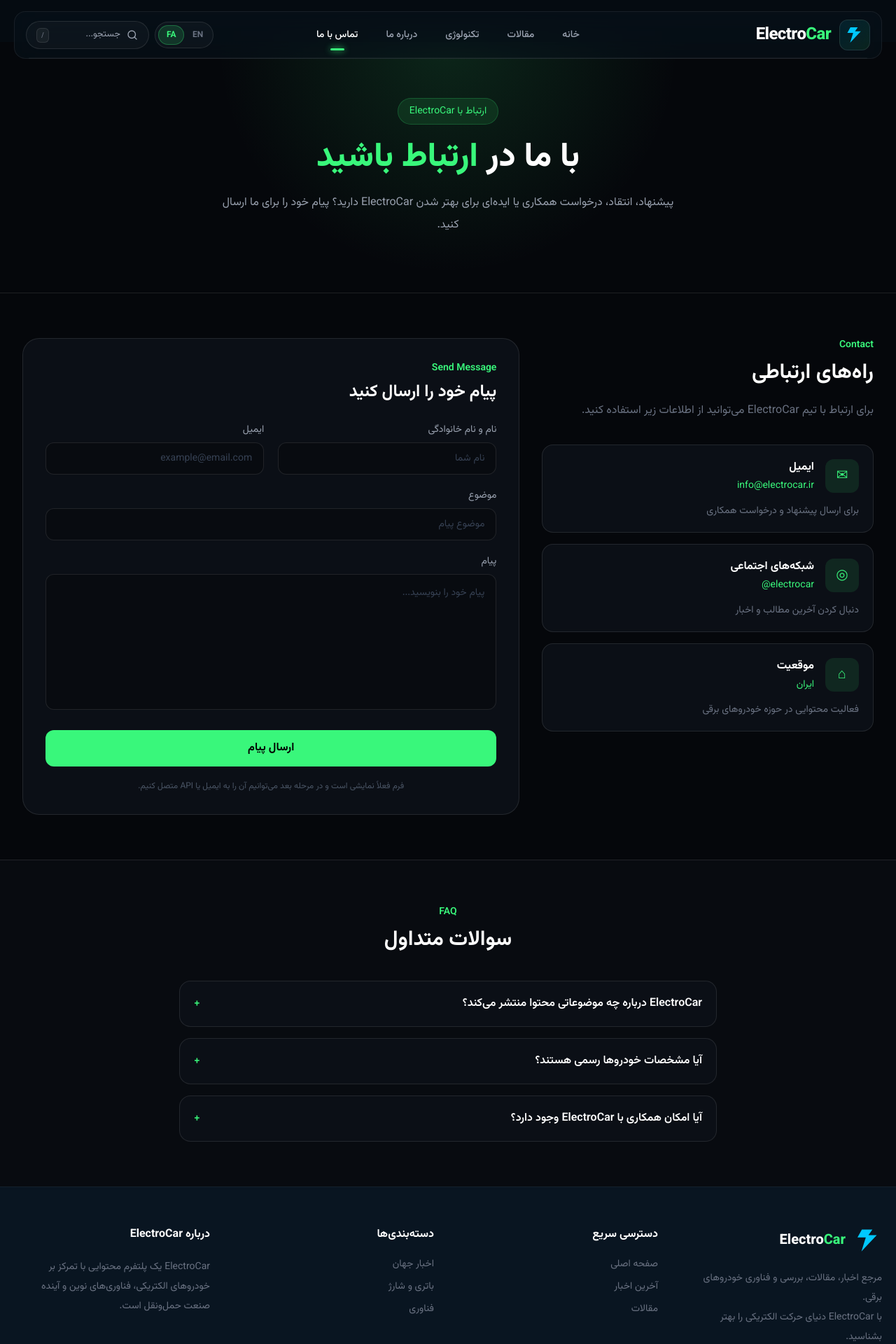
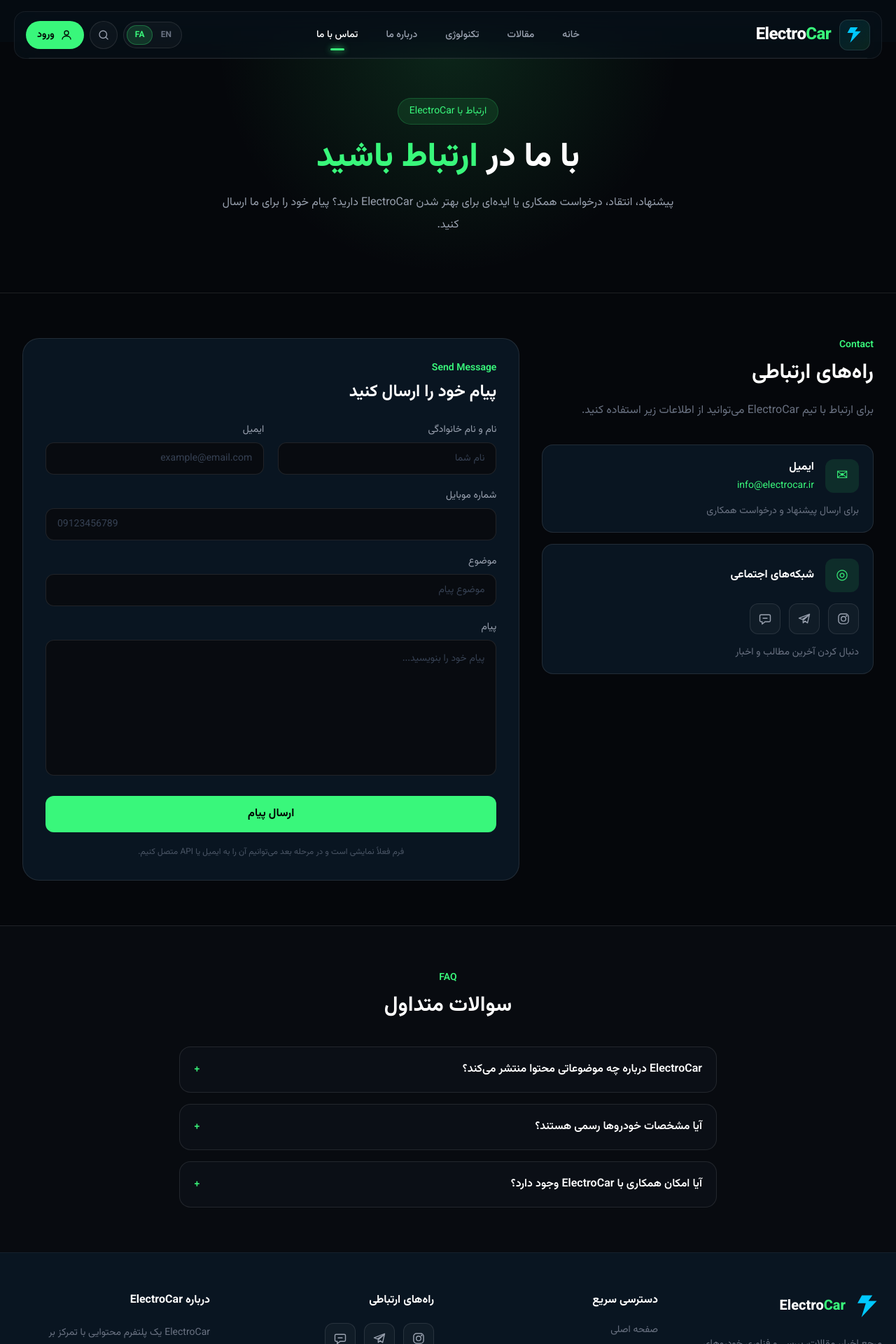
Before and after one commit to CodeNestX/Electrocar, a Next.js app: page /contact in a window 1280 px wide. Shown: the top 1920 px of the page at 70% size. Built offline with nearby package versions, Linux system fonts and the light colour scheme.

Commit message:
Update website

```diff
--- a/components/ContactContent.tsx
+++ b/components/ContactContent.tsx
@@ -3,6 +3,72 @@
 import Header from "@/components/Header";
 import Footer from "@/components/Footer";
 import { useLanguage } from "@/context/LanguageContext";
+
+// TODO: put your real account links here
+const socialLinks = [
+  { key: "instagram", href: "https://instagram.com/", label: "Instagram" },
+  { key: "telegram", href: "https://t.me/", label: "Telegram" },
+  { key: "bale", href: "https://ble.ir/", label: "Bale" },
+] as const;
+
+function SocialIcon({ name }: { name: (typeof socialLinks)[number]["key"] }) {
+  const common = {
+    className: "h-5 w-5",
+    viewBox: "0 0 24 24",
+    fill: "none",
+    stroke: "currentColor",
+    strokeWidth: 1.7,
+    strokeLinecap: "round" as const,
+    strokeLinejoin: "round" as const,
+    "aria-hidden": true,
+  };
+
+  if (name === "instagram") {
+    return (
+      <svg {...common}>
+        <rect x="3.5" y="3.5" width="17" height="17" rx="5" />
+        <circle cx="12" cy="12" r="4" />
+        <circle cx="17.2" cy="6.8" r="0.6" fill="currentColor" />
+      </svg>
+    );
+  }
+
+  if (name === "telegram") {
+    return (
+      <svg {...common}>
+        <path d="M21 4 3 11l5.5 2L19 6.5 10 14.5V19l3-3.2 4.5 3.2L21 4Z" />
+      </svg>
+    );
+  }
+
+  // Bale: chat bubble
+  return (
+    <svg {...common}>
+      <path d="M5 5h14a2 2 0 0 1 2 2v8a2 2 0 0 1-2 2h-7l-5 4v-4H5a2 2 0 0 1-2-2V7a2 2 0 0 1 2-2Z" />
+      <path d="M8.5 11h7" />
+    </svg>
+  );
+}
+
+function SocialIconRow({ className = "" }: { className?: string }) {
+  return (
+    <div className={`flex items-center gap-3 ${className}`}>
+      {socialLinks.map((item) => (
+        <a
+          key={item.key}
+          href={item.href}
+          target="_blank"
+          rel="noopener noreferrer"
+          aria-label={item.label}
+          title={item.label}
+          className="flex h-11 w-11 items-center justify-center rounded-xl border border-white/10 bg-white/[0.03] text-gray-400 transition duration-200 hover:-translate-y-0.5 hover:border-[#39f77b]/50 hover:bg-[#39f77b]/10 hover:text-[#39f77b] hover:shadow-[0_8px_24px_-8px_rgba(57,247,123,0.5)]"
+        >
+          <SocialIcon name={item.key} />
+        </a>
+      ))}
+    </div>
+  );
+}
 
 const contactItems = {
   fa: [
@@ -15,14 +81,8 @@
     {
       icon: "◎",
       title: "شبکه‌های اجتماعی",
-      value: "@electrocar",
+      value: "",
       description: "دنبال کردن آخرین مطالب و اخبار",
-    },
-    {
-      icon: "⌂",
-      title: "موقعیت",
-      value: "ایران",
-      description: "فعالیت محتوایی در حوزه خودروهای برقی",
     },
   ],
   en: [
@@ -35,14 +95,8 @@
     {
       icon: "◎",
       title: "Social media",
-      value: "@electrocar",
+      value: "",
       description: "Follow the latest content and news",
-    },
-    {
-      icon: "⌂",
-      title: "Location",
-      value: "Iran",
-      description: "Content activity in the field of electric cars",
     },
   ],
 };
@@ -91,6 +145,8 @@
     name: "نام و نام خانوادگی",
     namePh: "نام شما",
     email: "ایمیل",
+    phone: "شماره موبایل",
+    phonePh: "09123456789",
     subject: "موضوع",
     subjectPh: "موضوع پیام",
     message: "پیام",
@@ -112,6 +168,8 @@
     name: "Full name",
     namePh: "Your name",
     email: "Email",
+    phone: "Mobile number",
+    phonePh: "e.g. +98 912 345 6789",
     subject: "Subject",
     subjectPh: "Message subject",
     message: "Message",
@@ -175,7 +233,7 @@
                 {contactItems[language].map((item) => (
                   <div
                     key={item.icon}
-                    className="rounded-2xl border border-white/10 bg-[#0b0f16] p-5"
+                    className="rounded-2xl border border-white/10 bg-[#091521] p-5"
                   >
                     <div className="flex items-center gap-4">
                       <div className="flex h-12 w-12 shrink-0 items-center justify-center rounded-xl bg-[#39f77b]/10 text-xl text-[#39f77b]">
@@ -186,11 +244,15 @@
                         <h3 className="font-bold">{item.title}</h3>
 
                         {/* bdi keeps "@handle" and emails from being reordered inside RTL text */}
-                        <p className="mt-1 text-sm text-[#39f77b]">
-                          <bdi>{item.value}</bdi>
-                        </p>
+                        {item.value && (
+                          <p className="mt-1 text-sm text-[#39f77b]">
+                            <bdi>{item.value}</bdi>
+                          </p>
+                        )}
                       </div>
                     </div>
+
+                    {!item.value && <SocialIconRow className="mt-4" />}
 
                     <p className="mt-4 text-sm text-gray-500">
                       {item.description}
@@ -201,7 +263,7 @@
             </div>
 
             {/* Form */}
-            <div className="rounded-3xl border border-white/10 bg-[#0b0f16] p-6 sm:p-8">
+            <div className="rounded-3xl border border-white/10 bg-[#091521] p-6 sm:p-8">
               <div className="mb-7">
                 <p className="text-sm font-semibold text-[#39f77b]">
                   Send Message
@@ -237,6 +299,21 @@
                       className={inputClass}
                     />
                   </div>
+                </div>
+
+                <div>
+                  <label className="mb-2 block text-sm text-gray-400">
+                    {t.phone}
+                  </label>
+
+                  <input
+                    type="tel"
+                    dir="ltr"
+                    inputMode="tel"
+                    autoComplete="tel"
+                    placeholder={t.phonePh}
+                    className={`${inputClass} text-start`}
+                  />
                 </div>
 
                 <div>
--- a/components/Footer.tsx
+++ b/components/Footer.tsx
@@ -2,6 +2,52 @@
 
 import Link from "next/link";
 import { useLanguage } from "@/context/LanguageContext";
+
+// TODO: put your real account links here
+const socialLinks = [
+  { key: "instagram", href: "https://instagram.com/", label: "Instagram" },
+  { key: "telegram", href: "https://t.me/", label: "Telegram" },
+  { key: "bale", href: "https://ble.ir/", label: "Bale" },
+] as const;
+
+function SocialIcon({ name }: { name: (typeof socialLinks)[number]["key"] }) {
+  const common = {
+    className: "h-5 w-5",
+    viewBox: "0 0 24 24",
+    fill: "none",
+    stroke: "currentColor",
+    strokeWidth: 1.7,
+    strokeLinecap: "round" as const,
+    strokeLinejoin: "round" as const,
+    "aria-hidden": true,
+  };
+
+  if (name === "instagram") {
+    return (
+      <svg {...common}>
+        <rect x="3.5" y="3.5" width="17" height="17" rx="5" />
+        <circle cx="12" cy="12" r="4" />
+        <circle cx="17.2" cy="6.8" r="0.6" fill="currentColor" />
+      </svg>
+    );
+  }
+
+  if (name === "telegram") {
+    return (
+      <svg {...common}>
+        <path d="M21 4 3 11l5.5 2L19 6.5 10 14.5V19l3-3.2 4.5 3.2L21 4Z" />
+      </svg>
+    );
+  }
+
+  // Bale: chat bubble
+  return (
+    <svg {...common}>
+      <path d="M5 5h14a2 2 0 0 1 2 2v8a2 2 0 0 1-2 2h-7l-5 4v-4H5a2 2 0 0 1-2-2V7a2 2 0 0 1 2-2Z" />
+      <path d="M8.5 11h7" />
+    </svg>
+  );
+}
 
 export default function Footer() {
   const { language } = useLanguage();
@@ -99,53 +145,44 @@
                 {isFa ? "صفحه اصلی" : "Home"}
               </Link>
 
-              <Link
-                href="/news"
-                className="transition hover:text-[#39f77b]"
-              >
-                {isFa ? "آخرین اخبار" : "Latest News"}
+              <Link href="/articles" className="transition hover:text-[#39f77b]">
+                {isFa ? "مقالات" : "Articles"}
               </Link>
 
-              <Link
-                href="/articles"
-                className="transition hover:text-[#39f77b]"
-              >
-                {isFa ? "مقالات" : "Articles"}
+              <Link href="/technology" className="transition hover:text-[#39f77b]">
+                {isFa ? "تکنولوژی" : "Technology"}
+              </Link>
+
+              <Link href="/about" className="transition hover:text-[#39f77b]">
+                {isFa ? "درباره ما" : "About Us"}
+              </Link>
+
+              <Link href="/contact" className="transition hover:text-[#39f77b]">
+                {isFa ? "تماس با ما" : "Contact Us"}
               </Link>
             </div>
           </div>
 
-          {/* Categories */}
+          {/* Contact methods */}
           <div>
             <h3 className="mb-5 font-bold text-white">
-              {isFa ? "دسته‌بندی‌ها" : "Categories"}
+              {isFa ? "راه‌های ارتباطی" : "Contact Methods"}
             </h3>
 
-            <div
-              className={`flex flex-col gap-3 text-sm text-gray-500 ${
-                isFa ? "items-center lg:items-start" : "items-center lg:items-start"
-              }`}
-            >
-              <Link
-                href="/news"
-                className="transition hover:text-[#39f77b]"
-              >
-                {isFa ? "اخبار جهان" : "World News"}
-              </Link>
-
-              <Link
-                href="/charging"
-                className="transition hover:text-[#39f77b]"
-              >
-                {isFa ? "باتری و شارژ" : "Battery & Charging"}
-              </Link>
-
-              <Link
-                href="/technology"
-                className="transition hover:text-[#39f77b]"
-              >
-                {isFa ? "فناوری" : "Technology"}
-              </Link>
+            <div className="flex items-center justify-center gap-3 lg:justify-start">
+              {socialLinks.map((item) => (
+                <a
+                  key={item.key}
+                  href={item.href}
+                  target="_blank"
+                  rel="noopener noreferrer"
+                  aria-label={item.label}
+                  title={item.label}
+                  className="flex h-11 w-11 items-center justify-center rounded-xl border border-white/10 bg-white/[0.03] text-gray-400 transition duration-200 hover:-translate-y-0.5 hover:border-[#39f77b]/50 hover:bg-[#39f77b]/10 hover:text-[#39f77b] hover:shadow-[0_8px_24px_-8px_rgba(57,247,123,0.5)]"
+                >
+                  <SocialIcon name={item.key} />
+                </a>
+              ))}
             </div>
           </div>
 
--- a/components/Header.tsx
+++ b/components/Header.tsx
@@ -51,6 +51,24 @@
     >
       <path d="M6 6l12 12" />
       <path d="M18 6L6 18" />
+    </svg>
+  );
+}
+
+function UserIcon({ className = "h-5 w-5" }: { className?: string }) {
+  return (
+    <svg
+      className={className}
+      viewBox="0 0 24 24"
+      fill="none"
+      stroke="currentColor"
+      strokeWidth="1.8"
+      strokeLinecap="round"
+      strokeLinejoin="round"
+      aria-hidden="true"
+    >
+      <circle cx="12" cy="8" r="4" />
+      <path d="M4 20c0-3.3 3.6-6 8-6s8 2.7 8 6" />
     </svg>
   );
 }
@@ -366,28 +384,29 @@
                   />
                 </div>
 
-                {/* Desktop search trigger */}
+                {/* Desktop search trigger (icon only; press "/" to open) */}
                 <button
                   type="button"
                   onClick={() => setSearchOpen((value) => !value)}
                   aria-label={isFa ? "جستجو" : "Search"}
                   aria-expanded={searchOpen}
-                  className={`hidden h-10 w-10 items-center justify-center gap-2 rounded-full border transition-colors duration-200 sm:flex xl:w-44 xl:justify-start xl:px-3.5 ${
+                  className={`hidden h-10 w-10 items-center justify-center rounded-full border transition-colors duration-200 sm:flex ${
                     searchOpen
                       ? "border-[#39f77b]/40 bg-[#39f77b]/10 text-[#39f77b]"
                       : "border-white/10 bg-white/[0.03] text-gray-400 hover:border-[#39f77b]/30 hover:text-white"
                   }`}
                 >
-                  <SearchIcon className="h-[18px] w-[18px] shrink-0" />
+                  <SearchIcon className="h-[18px] w-[18px]" />
+                </button>
 
-                  <span className="hidden flex-1 text-start text-[13px] xl:block">
-                    {isFa ? "جستجو..." : "Search..."}
-                  </span>
-
-                  <kbd className="hidden rounded-md border border-white/10 bg-white/5 px-1.5 py-0.5 font-sans text-[10px] text-gray-500 xl:block">
-                    /
-                  </kbd>
-                </button>
+                {/* Desktop login button */}
+                <Link
+                  href="/login"
+                  className="hidden h-10 items-center gap-2 rounded-full bg-[#39f77b] px-4 text-sm font-bold text-[#031008] transition hover:brightness-110 focus-visible:outline focus-visible:outline-2 focus-visible:outline-offset-2 focus-visible:outline-[#39f77b] sm:flex"
+                >
+                  <UserIcon className="h-[18px] w-[18px]" />
+                  <span>{isFa ? "ورود" : "Login"}</span>
+                </Link>
 
                 {/* Mobile menu button */}
                 <button
@@ -533,6 +552,15 @@
                   className="w-full"
                 />
 
+                {/* Login */}
+                <Link
+                  href="/login"
+                  className="flex items-center justify-center gap-2 rounded-xl bg-[#39f77b] py-3 text-sm font-bold text-[#031008] transition hover:brightness-110"
+                >
+                  <UserIcon className="h-[18px] w-[18px]" />
+                  {isFa ? "ورود" : "Login"}
+                </Link>
+
                 {/* Links */}
                 <nav
                   aria-label={isFa ? "منوی موبایل" : "Mobile navigation"}
```
Also changed, not shown: app/layout.tsx (+0 -19 lines), components/AboutContent.tsx (+7 -9 lines).
